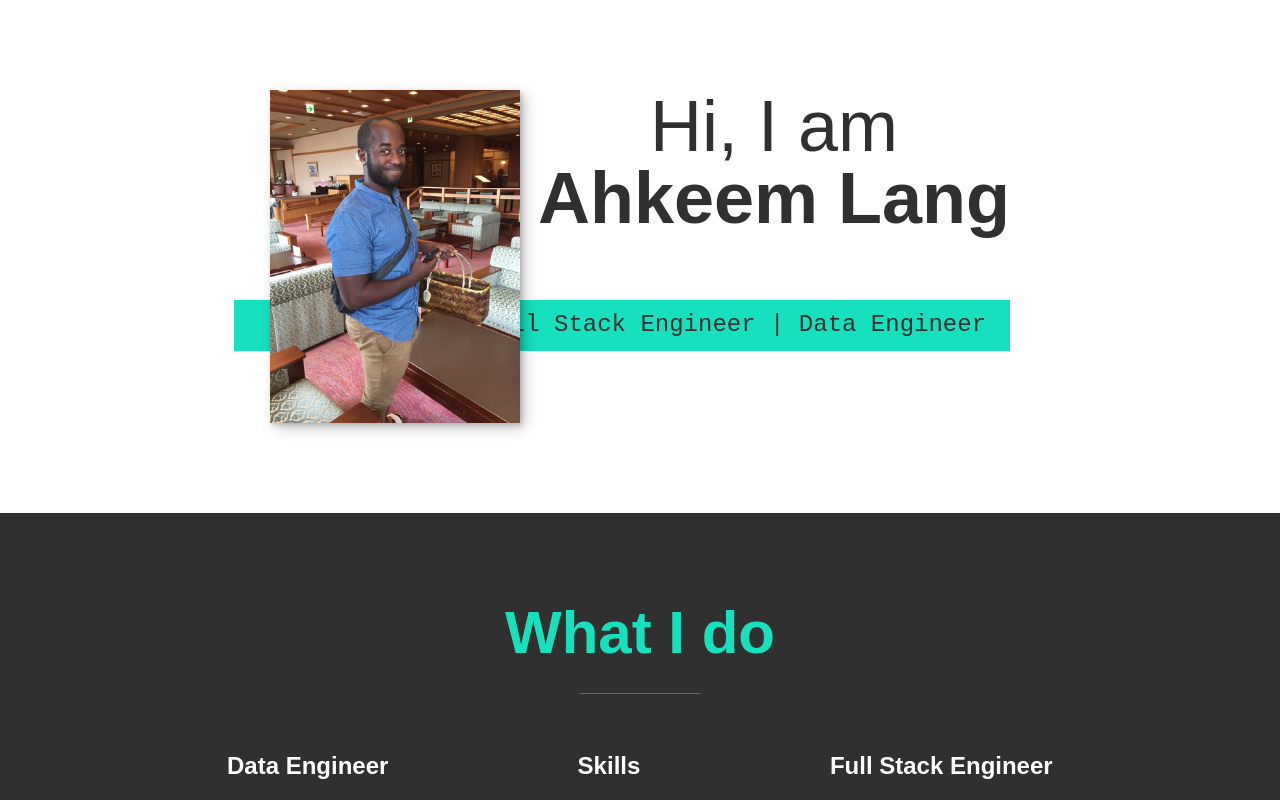
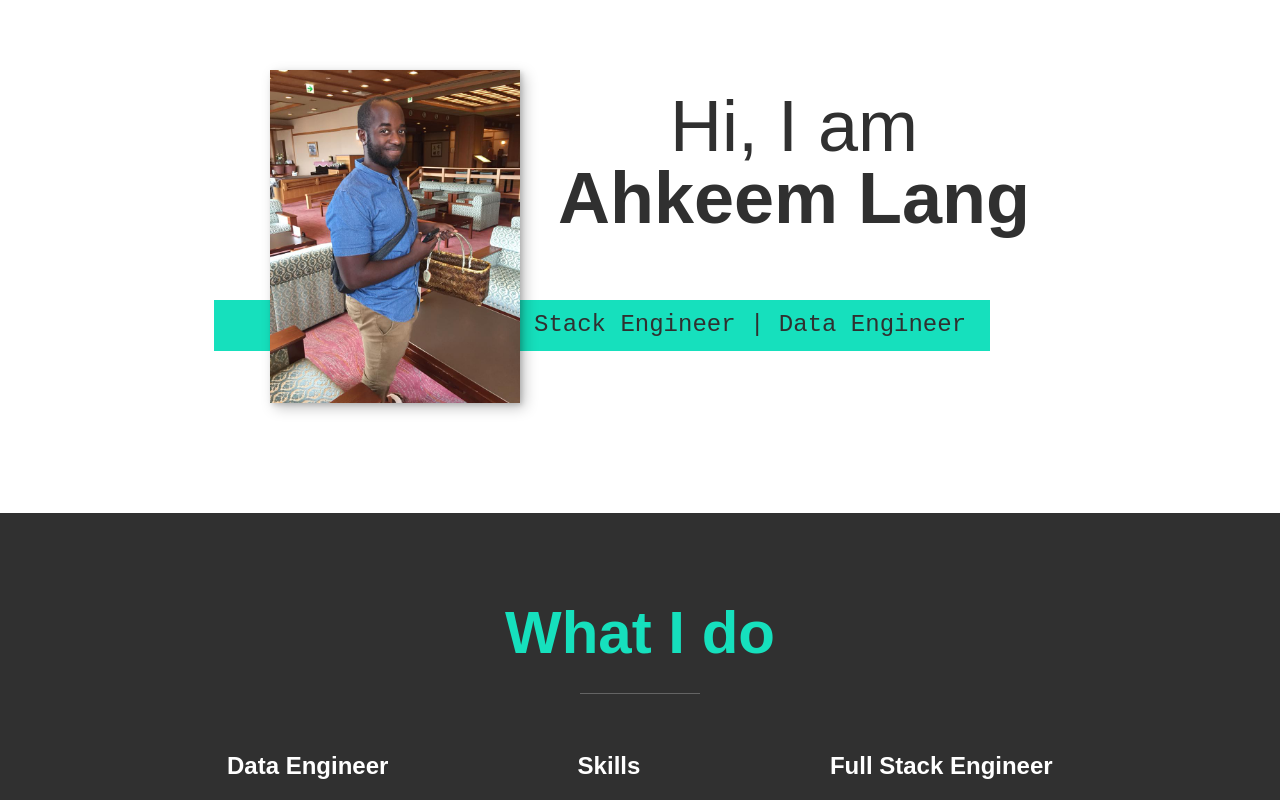
Before and after one commit to Langster2323/Ahkeem-s-site, a React (Create React App) app: page / in a window 1280 px wide. Shown: the top 800 px of the page. Built offline with nearby package versions, Linux system fonts and the light colour scheme.

Commit message:
adding simple animations

```diff
--- a/src/App.css
+++ b/src/App.css
@@ -257,10 +257,12 @@ header {
 
 .intro__img {
     box-shadow: var(--bs);
+    opacity: 0;
 }
 
 .section__subtitle--intro {
     display: inline-block;
+    opacity: 0;
 }
 
 @media (min-width: 600px) {
--- a/src/App.js
+++ b/src/App.js
@@ -1,4 +1,4 @@
-import React from 'react';
+import React, { useRef, useEffect } from 'react';
 import './App.css';
 import ahkeem from './assets/ahkeem-in-japan.jpg';
 import potato from './assets/potato-japan.jpg';
@@ -9,21 +9,83 @@ import passion from './assets/passion.jpg';
 import kyoto from './assets/kyoto.jpg';
 import laptop from './assets/laptop.jpg';
 
-import { library } from '@fortawesome/fontawesome-svg-core'
-import { FontAwesomeIcon } from '@fortawesome/react-fontawesome'
-import { faGithub, faLinkedin } from '@fortawesome/free-brands-svg-icons'
+import { TweenMax, Power3, ScrollTrigger } from 'gsap';
+import { library } from '@fortawesome/fontawesome-svg-core';
+import { FontAwesomeIcon } from '@fortawesome/react-fontawesome';
+import { faGithub, faLinkedin } from '@fortawesome/free-brands-svg-icons';
 
 library.add(faGithub, faLinkedin)
 
 function App() {
+    let img__intro = useRef(null);
+    let sub__intro = useRef(null);
+    let header__intro = useRef(null);
+
+    useEffect(() => {
+        TweenMax.from(
+            header__intro,
+            3,
+            {
+                opacity: 0,
+                x: -520,
+                ease: Power3.easeOut
+            }
+        )
+        TweenMax.to(
+            header__intro,
+            3,
+            {
+                opacity: 1,
+                x: 20,
+                ease: Power3.easeOut
+            }
+        )
+        TweenMax.from(
+            img__intro,
+            3,
+            {
+                opacity: 0,
+                y: 520,
+                ease: Power3.easeOut
+            }
+        )
+        TweenMax.to(
+            img__intro,
+            3,
+            {
+                opacity: 1,
+                y: -20,
+                ease: Power3.easeOut
+            }
+        )
+        TweenMax.from(
+            sub__intro,
+            3,
+            {
+                opacity: 0,
+                x: 520,
+                ease: Power3.easeOut
+            }
+        )
+        TweenMax.to(
+            sub__intro,
+            3,
+            {
+                opacity: 1,
+                x: -20,
+                ease: Power3.easeOut
+            }
+        )
+    }, [])
+
   return (
     <div className="App">
         <section className="intro" id="home">
-            <h1 className="section__title section__title--intro">
+            <h1 ref={el => {header__intro = el}} className="section__title section__title--intro">
                 Hi, I am <strong>Ahkeem Lang</strong>
             </h1>
-            <p className="section__subtitle section__subtitle--intro">Full Stack Engineer | Data Engineer</p>
-            <img src={ahkeem} alt="Ahkeem" className="intro__img" />
+            <p ref={el => {sub__intro = el}} className="section__subtitle section__subtitle--intro">Full Stack Engineer | Data Engineer</p>
+            <img ref={el => {img__intro = el}} src={ahkeem} alt="Ahkeem" className="intro__img" />
         </section>
 
         <section className="my-services" id="services">
@@ -43,7 +105,7 @@ function App() {
 
                 <div className="service">
                     <h3>Skills</h3>
-                            <p>ReactJS | Hooks | Context API | GraphQL | PowerBI | Azure Data Factory | Redux | NodeJS | ExpressJS | MongoDB | JavaScript | Axios | RESTful API | ES6 | HTML5 | CSS3 | Google Analytics | Agile | Scrum | Flexbox | Kendo UI | TailwindCSS | Docker | Git | GitHub | Gitlab | Linux | MVC | Webpack| Bootstrap.</p>
+                    <p>ReactJS | Hooks | Context API | GraphQL | PowerBI | Azure Data Factory | Redux | NodeJS | ExpressJS | MongoDB | JavaScript | Axios | RESTful API | ES6 | HTML5 | CSS3 | Google Analytics | Agile | Scrum | Flexbox | Kendo UI | TailwindCSS | Docker | Git | GitHub | Gitlab | Linux | MVC | Webpack| Bootstrap.</p>
                 </div>
 
                 <div className="service">
@@ -74,7 +136,7 @@ function App() {
                <p>I love traveling, I've traveled all over the world since I can remember, I was fortuante to experience many
                  different beautiful cultures and make friends nearly on every continent. I love Japanese culture,
                  I've visited Japan three times already to visit my wife's family and our friends.</p>
-                 <p>When I'm not at the computer I'm out playing 2v2 or 4v4 sand volleyball with my wife and our
+                <p>When I'm not at the computer I'm out playing 2v2 or 4v4 sand volleyball with my wife and our
                  friends. I lead a group that meets nearly every night that likes to play 2v2 and 4v4 sand volleyball.
                  It's pretty tough to get us off the courts!</p>
            </div>
@@ -115,8 +177,8 @@ function App() {
                 <a href="https://github.com/Langster2323/Tabikko-" className="portfolio__item">
                     <img src={strength} alt="" className="portfolio__img" />
                     <figcaption className="caption move-horizontal">Exercise Log
-                    <br /> <span className="sub__caption">MERN stack app to log your workouts.</span></figcaption>
-
+                    <br /> <span className="sub__caption">MERN stack app to log your
+                    workouts.</span></figcaption>
                 </a>
                 </figure>
             </div>
```
